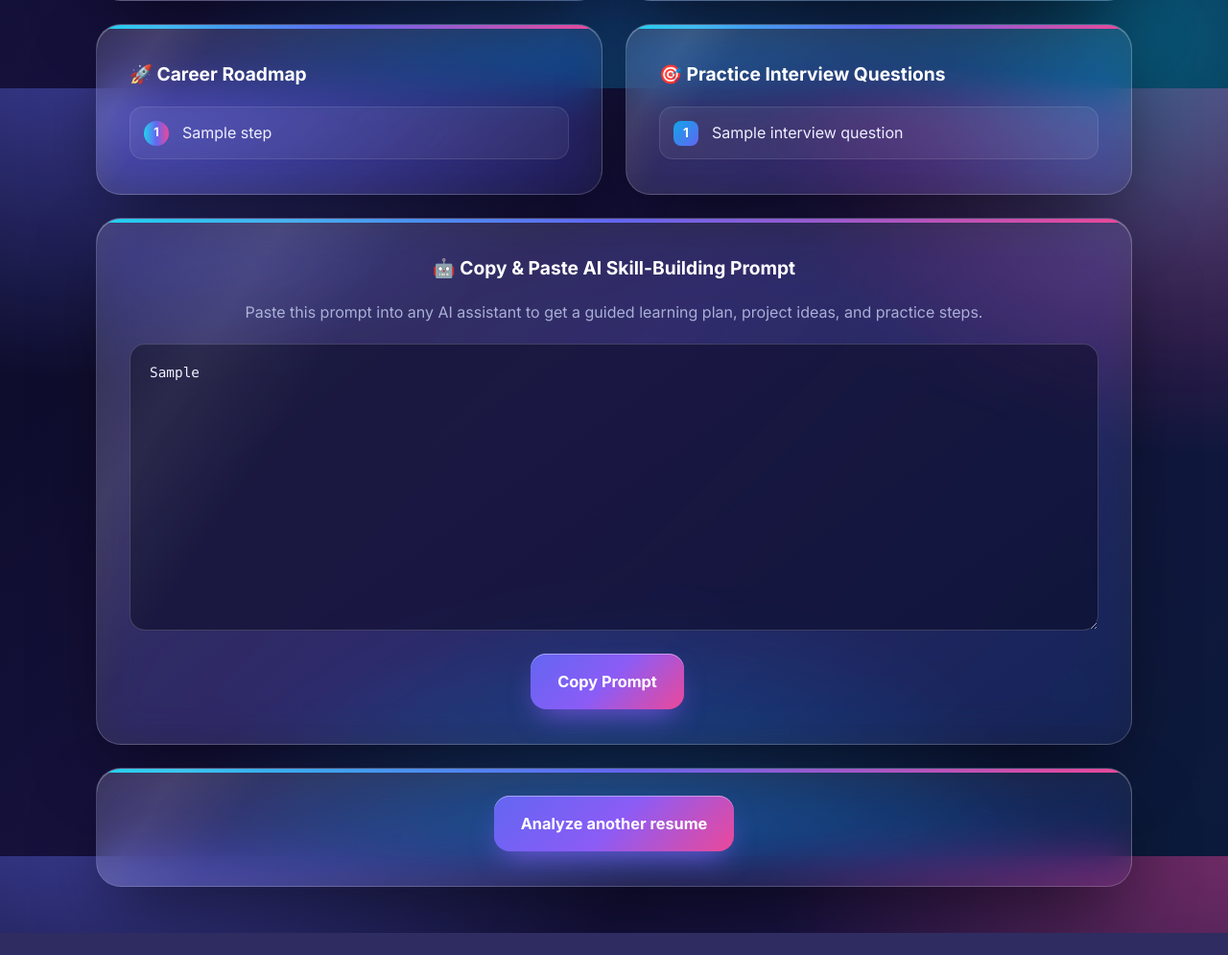
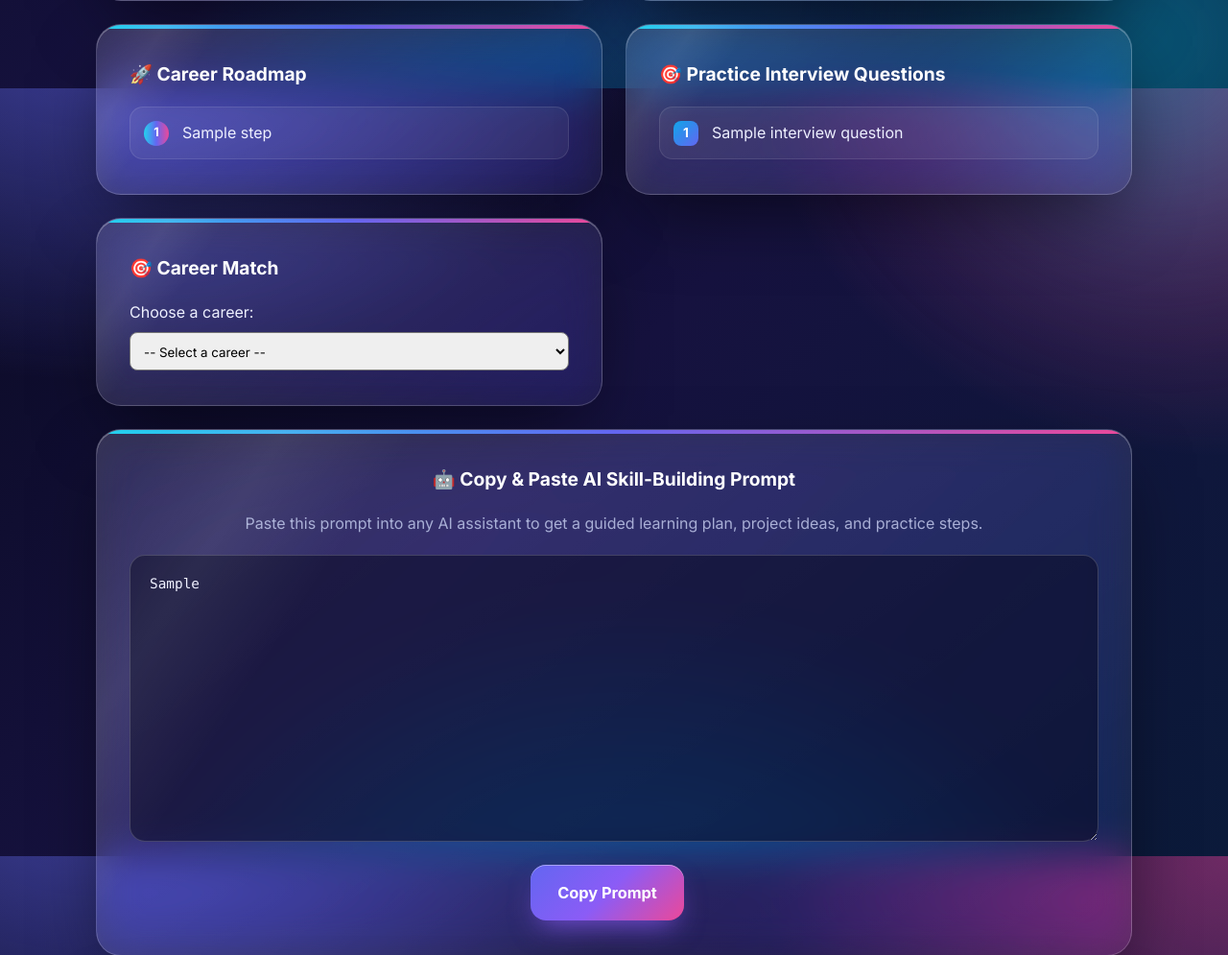
Before and after one commit to Sriroshan-S/Resume-Analyzer, a Flask app: template templates/result.html in a window 1280 px wide. Shown: the part 708-1703 px from the top of the page at 96% size. Before the commit the page ends 1680 px from the top, so only its background shows below. Run offline with Flask 3, Linux system fonts and the light colour scheme; the template is opened without the code that fills it: most values are stand-ins (such as "Sample title", 1, 10 or a date in 2020).

Commit message:
Errors fixed

```diff
--- a/templates/result.html
+++ b/templates/result.html
@@ -77,6 +77,27 @@
       </div>
       {% endif %}
 
+
+      <!-- Career Match Dropdown -->
+      {% if careers %}
+      <div class="container result-card">
+        <h2>🎯 Career Match</h2>
+        <label for="careerSelect">Choose a career:</label>
+        <select id="careerSelect" data-careers='{{ careers | tojson }}' style="width:100%; padding:10px; margin-top:8px; border-radius:8px; font-family:inherit;">
+          <option value="">-- Select a career --</option>
+          {% for c in careers %}
+          <option value="{{ loop.index0 }}">{{ c.career }}</option>
+          {% endfor %}
+        </select>
+
+        <div id="careerResult" style="display:none; margin-top:14px;">
+          <p><strong>Match:</strong> <span id="cMatch"></span>%</p>
+          <p><strong>Skills you have:</strong> <span id="cMatched"></span></p>
+          <p><strong>Skills missing:</strong> <span id="cMissing"></span></p>
+        </div>
+      </div>
+      {% endif %}
+
       <!-- Copy & Paste AI Skill-Building Prompt -->
       {% if skill_prompt %}
       <div class="container result-card full-span">
@@ -98,6 +119,8 @@
         </div>
       </div>
       {% endif %}
+
+
 
       <!-- BOTTOM BUTTON CARD (Spans Full Width) -->
       <div class="container result-card action-card full-span">
@@ -153,6 +176,20 @@
           showCopied();
         }
       };
+
+      const select = document.getElementById("careerSelect");
+      const box = document.getElementById("careerResult");
+      if (select) {
+        const careerData = JSON.parse(select.dataset.careers);
+        select.addEventListener("change", function () {
+          if (this.value === "") { box.style.display = "none"; return; }
+          const c = careerData[this.value];
+          document.getElementById("cMatch").textContent = c.match_percent;
+          document.getElementById("cMatched").textContent = c.matched_skills.join(", ") || "None";
+          document.getElementById("cMissing").textContent = c.missing_skills.join(", ") || "None";
+          box.style.display = "block";
+        });
+      }
     </script>
   </body>
 </html>
```
